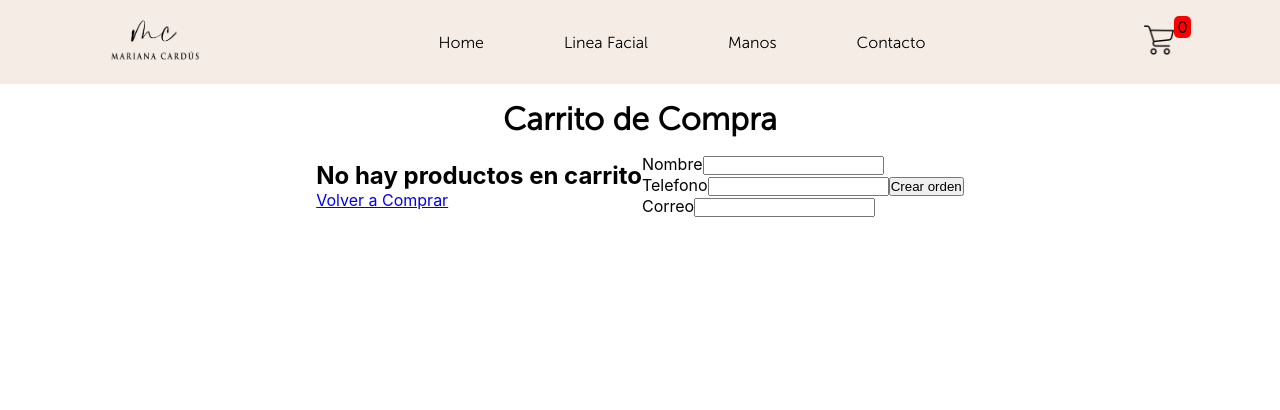
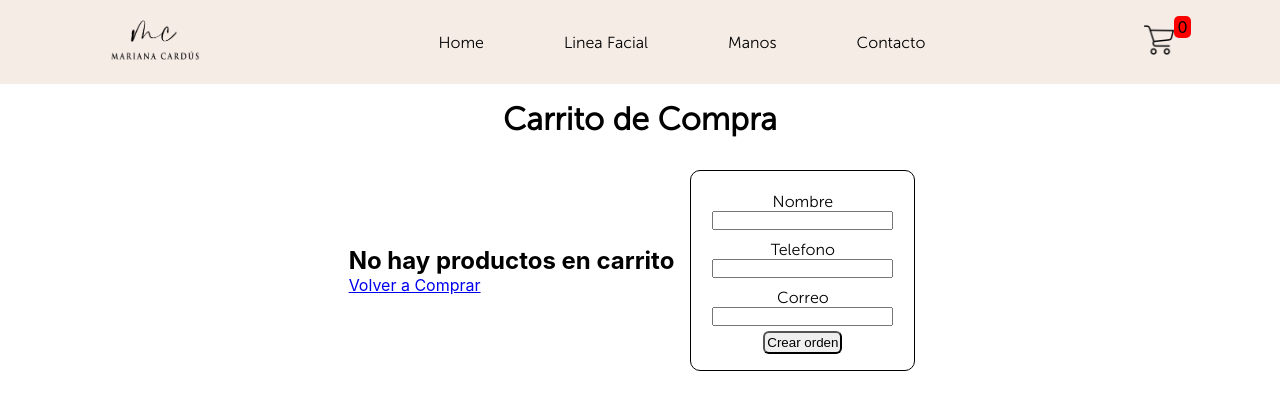
Before and after one commit to FranciscoBaglietto/Mariana-Cardus-ReactJs, a React (Create React App) app: page /cart in a window 1280 px wide. Shown: the top 410 px of the page. Built offline with nearby package versions, Linux system fonts and the light colour scheme.

Commit message:
agregado estilos

```diff
--- a/src/components/Cart/Cart.css
+++ b/src/components/Cart/Cart.css
@@ -1,4 +1,4 @@
-.contenedorCart{
+.contenedorCart {
     margin: 1rem;
     width: 14rem;
     border: 1px solid black;
@@ -8,17 +8,19 @@
     background-color: #ebc79a23;
 }
 
-.imgCarrito{
+.imgCarrito {
     width: 100%;
     border-radius: 10px;
 }
-.nombreProducto{
+
+.nombreProducto {
     font-size: 1.5rem;
     font-weight: 500;
     color: #575756e2;
     text-shadow: 1px 0px 12px rgba(0, 0, 0, 0.445);
 }
-.mainCart{
+
+.mainCart {
     display: flex;
     justify-content: center;
     align-items: center;
@@ -26,15 +28,38 @@
     flex-direction: row;
 }
 
-.tituloCarritoCompras{
+.tituloCarritoCompras {
     text-align: center;
     font-family: MuseoSans-300;
     margin: 1rem;
 }
-.botones{
+
+.botones {
     border-radius: 5px;
     margin: 5px;
     width: 55%;
     font-family: MuseoSans-500;
+}
 
+.formOrdenes {
+    display: flex;
+    flex-direction: column;
+    text-align: center;
+    border: 1px solid black;
+    padding: 1rem;
+    margin: 1rem;
+    border-radius: 10px;
 }
+
+.formInput{
+    display: flex;
+    flex-direction: column;
+    margin: 5px;
+    font-size: 1rem;
+    font-family: MuseoSans-300;
+}
+
+.botonOrden{
+    border-radius: 6px;
+    padding: 2px;
+}
--- a/src/components/Cart/Cart.js
+++ b/src/components/Cart/Cart.js
@@ -53,22 +53,22 @@ const Cart = () => {
                         ))}
                     </>
                 )}
-                <div>
-                    <div>
+                <div className="formOrdenes">
+                    <div className="formInput">
                         <label>Nombre</label>
-                        <input type='text'/>
+                        <input type='text' />
                     </div>
-                    <div>
+                    <div className="formInput">
                         <label>Telefono</label>
                         <input type='number' />
                     </div>
-                    <div>
+                    <div className="formInput">
                         <label>Correo</label>
                         <input type='email' />
                     </div>
-                </div>
-                <div>
-                    <button onClick={createOrder}>Crear orden</button>
+                    <div >
+                        <button className="botonOrden" onClick={createOrder}>Crear orden</button>
+                    </div>
                 </div>
             </div>
         </>
--- a/src/components/ItemCount/ItemCount.js
+++ b/src/components/ItemCount/ItemCount.js
@@ -9,7 +9,7 @@ const ItemCount = ( {setItems, items}) => {
     return (
         <>
             <div className="contenedor-items">
-                <div className="texto">Tengo {items} items.</div>
+                <div className="texto">Seleccionado {items}</div>
                 <button className="boton" onClick={sumar}>+</button>
                 <button className="boton" onClick={restar}>-</button>
                 <p className="texto">Stock {stock}</p>
--- a/src/components/ItemDetail/ItemDetail.css
+++ b/src/components/ItemDetail/ItemDetail.css
@@ -1,11 +1,12 @@
 .containerDetail{
-    margin: 1rem;
+    margin: 2rem;
     width: 14rem;
     border: 1px solid black;
     border-radius: 10px;
     text-align: center;
     display: inline-block;
     background-color: #ebc79a23;
+    height: 52vh;
 }
 
 .img-producto{
@@ -29,3 +30,12 @@
     align-items: center;
     margin: 1rem;
 }
+
+.botonIrAlCarrito{
+    text-decoration: none;
+    border-radius: 10px;
+    border: 2px solid black;
+    font-family: MuseoSans-300;
+    color: black;
+    padding: 2px 4px;
+}
--- a/src/components/ItemDetail/ItemDetail.js
+++ b/src/components/ItemDetail/ItemDetail.js
@@ -25,7 +25,7 @@ const ItemDetail = ({ item }) => {
                 <p className="descripcion-producto">{item.descripcion}</p>
                 <ItemCount setItems={setItems} items={items} />
                 {
-                    (irCarrito) ? <button className="botones" onClick={() => onAdd(item)}>Agregar al carrito</button> : <Link to={'/cart'}>Ir al carrito</Link>
+                    (irCarrito) ? <button className="botones" onClick={() => onAdd(item)}>Agregar al carrito</button> : <Link className="botonIrAlCarrito" to={'/cart'}>Ir al carrito</Link>
                 }
 
 
```
